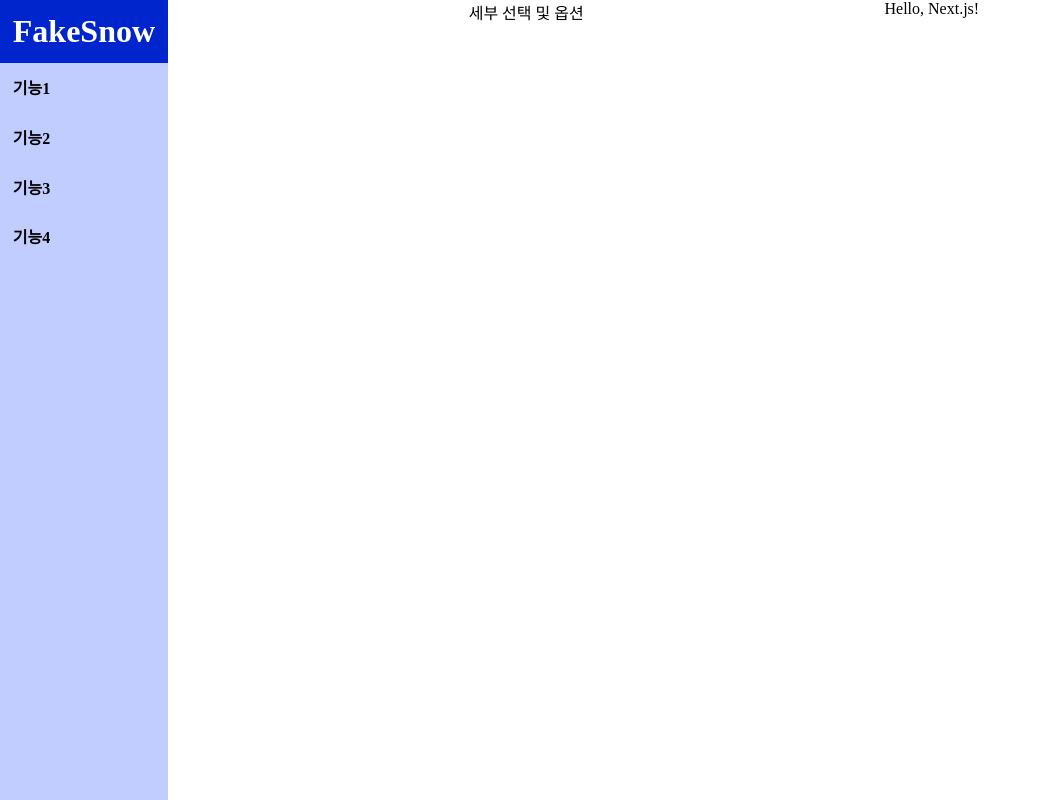
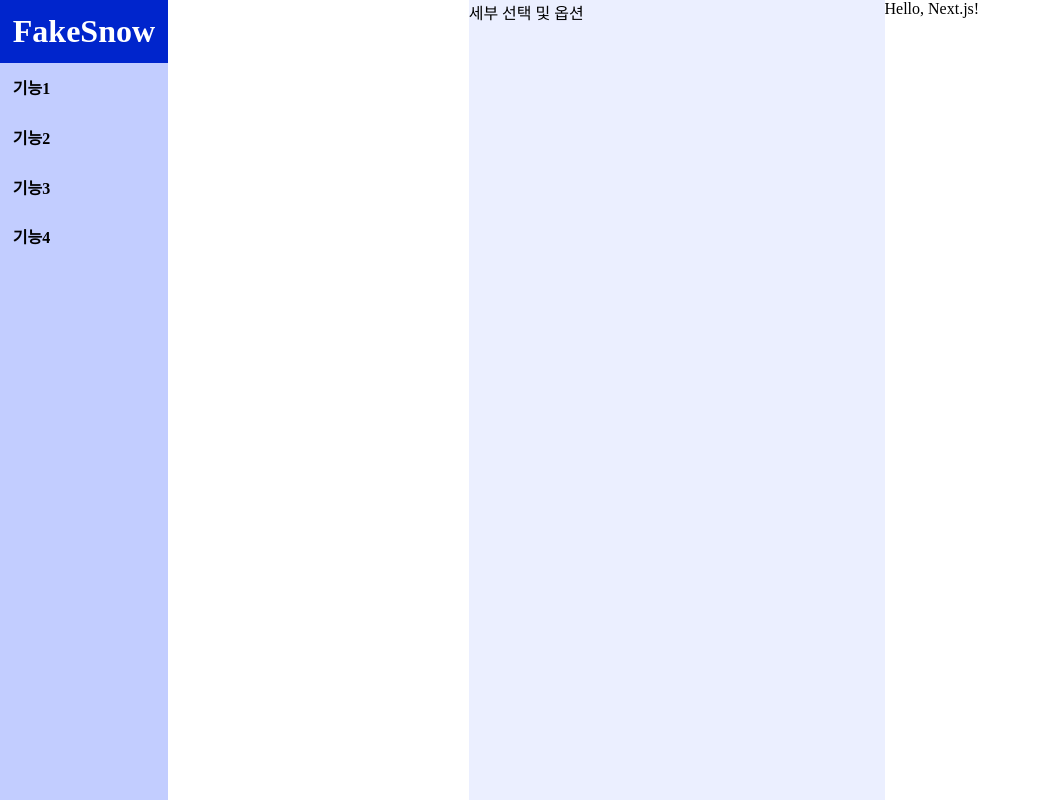
Before and after one commit to honk7608/fakesnow, a Next.js app: page / in a window 1280 px wide. Shown: the whole page, without its empty margins (0-1041 px from the left). Built offline with nearby package versions, Linux system fonts and the light colour scheme; a web font is replaced by a local one.

Commit message:
div.option 색 조정

```diff
--- a/src/app/globals.css
+++ b/src/app/globals.css
@@ -55,3 +55,11 @@ header .menu li:hover {
   background-color: #002DF5;
   color: white;
 }
+
+header .menu li:hover ::after {
+  background-color: #ebefff;
+}
+
+div.option {
+  background-color: #ebefff;
+}
```
